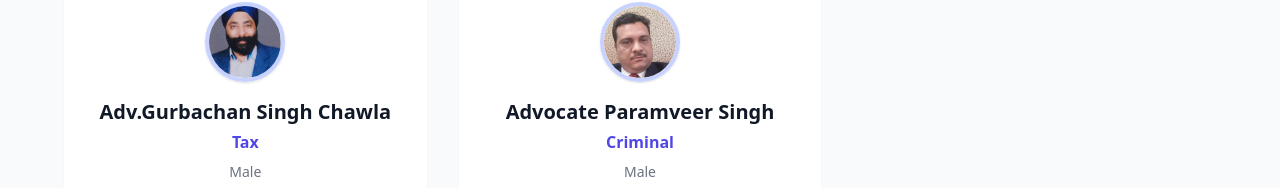
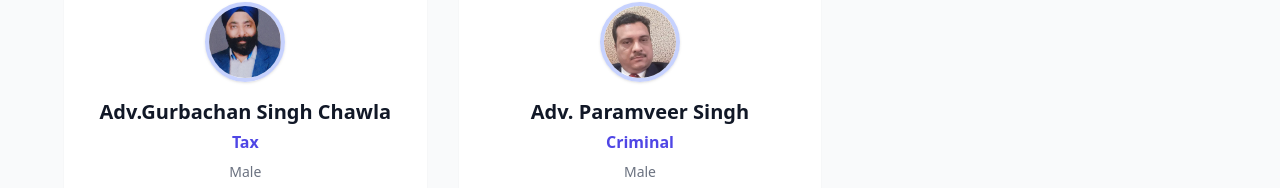
Before and after one commit to abeerrai01/Pathsarthi-trust, a React (Vite) app: page /legal in a window 1280 px wide. Shown: the part 350-538 px from the top of the page. Built offline with nearby package versions, Linux system fonts and the light colour scheme; no server answers; the database is empty.

Commit message:
DOCTOR ADDED

```diff
--- a/src/pages/Legal.jsx
+++ b/src/pages/Legal.jsx
@@ -4,7 +4,7 @@ import { motion } from 'framer-motion';
 const Legal = () => {
   const members = [
     { name: 'Adv.Gurbachan Singh Chawla', gender: 'Male', designation: 'Tax', joinedDate: '2025-07-08', image: '/GURBACHAN SINGH CHAWLA.jpg', fatherName: 'Satnam Singh Chawla', address: 'L/2A, Rampur Garden, Near Agarsen Park, Bareilly', email: 'therajachawla@gmail.com', mobile: '98970 00001', modalImage: '/GURBACHAN SINGH CHAWLA. 1jpg.jpg' },
-    { name: 'Advocate Paramveer Singh', gender: 'Male', designation: 'Criminal', joinedDate: '2025-07-08', image: '/Paramveer singh.jpg', address: 'Baghpat, Uttar Pradesh', mobile: '9758933155' }
+    { name: 'Adv. Paramveer Singh', gender: 'Male', designation: 'Criminal', joinedDate: '2025-07-08', image: '/Paramveer singh.jpg', address: 'Baghpat, Uttar Pradesh', mobile: '9758933155' }
   ];
 
   const formatDate = (dateString) => {
@@ -95,7 +95,7 @@ const Legal = () => {
                   <img
                     src={selectedMember.modalImage ? selectedMember.modalImage : selectedMember.image}
                     alt={selectedMember.name}
-                    className={selectedMember.modalImage || selectedMember.name === 'Advocate Paramveer Singh' ? "w-full max-w-md max-h-72 object-contain border-4 border-indigo-200 shadow mb-4 mx-auto" : "w-full max-w-md h-auto object-contain border-4 border-indigo-200 shadow mb-4 mx-auto"}
+                    className={selectedMember.modalImage || selectedMember.name === 'Adv. Paramveer Singh' ? "w-full max-w-md max-h-72 object-contain border-4 border-indigo-200 shadow mb-4 mx-auto" : "w-full max-w-md h-auto object-contain border-4 border-indigo-200 shadow mb-4 mx-auto"}
                     style={{ borderRadius: '1rem' }}
                   />
                 )}
```
